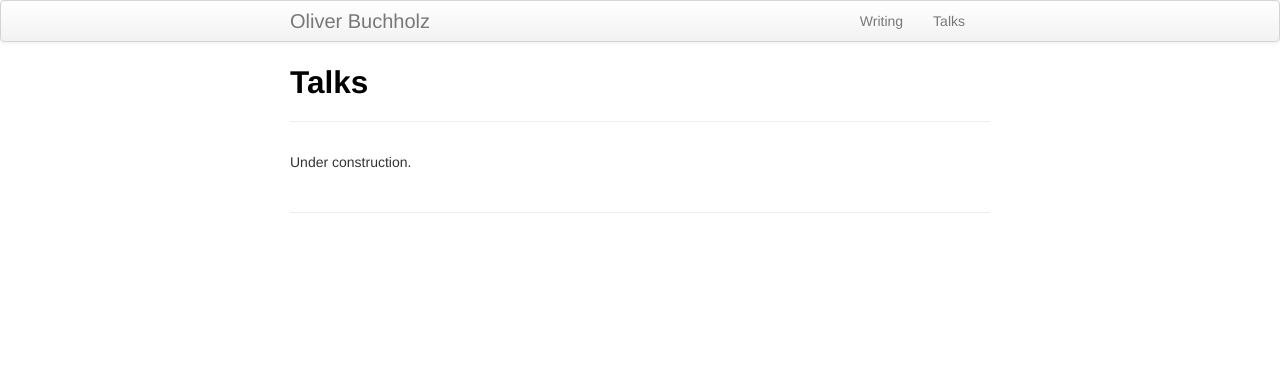
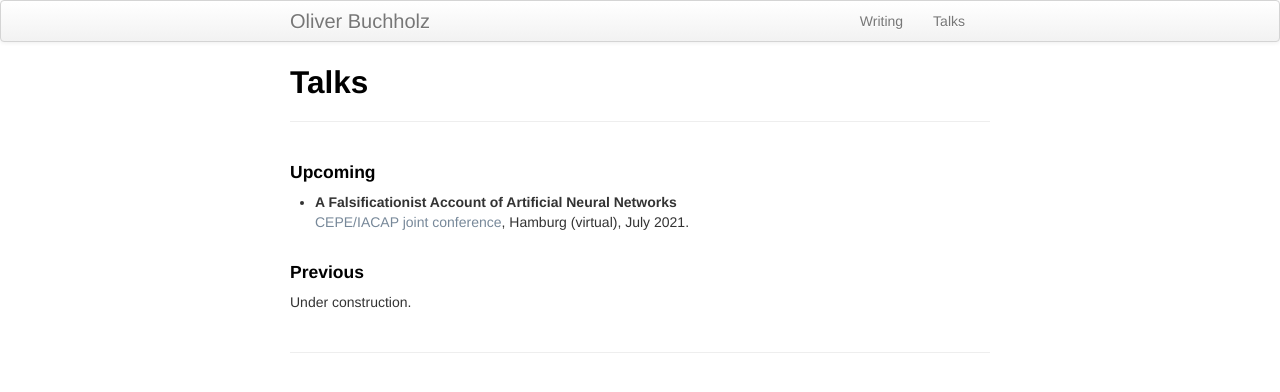
Before and after one commit to oliverbuchholz/oliverbuchholz.github.io, a Jekyll site: the page built from pages/talks.md, in a window 1280 px wide. Shown: the top 392 px of the page. Built offline with Jekyll 4.4.1, drawn with Linux system fonts in a browser that asks for light colours.

Commit message:
added cepe/iacap

```diff
--- a/pages/talks.md
+++ b/pages/talks.md
@@ -4,6 +4,16 @@ title: Talks
 description: Oliver's talks
 ---
 
+<h4>Upcoming</h4>
+
+<ul>
+<li><b>A Falsificationist Account of Artificial Neural Networks</b><br>
+<a href="https://www.inf.uni-hamburg.de/en/inst/ab/eit/cepe-iacap2021.html" target="_blank">CEPE/IACAP joint conference</a>, Hamburg (virtual), July 2021.<br><br>
+</li>
+</ul>
 
 
+
+<h4>Previous</h4>
+
 Under construction.
```
